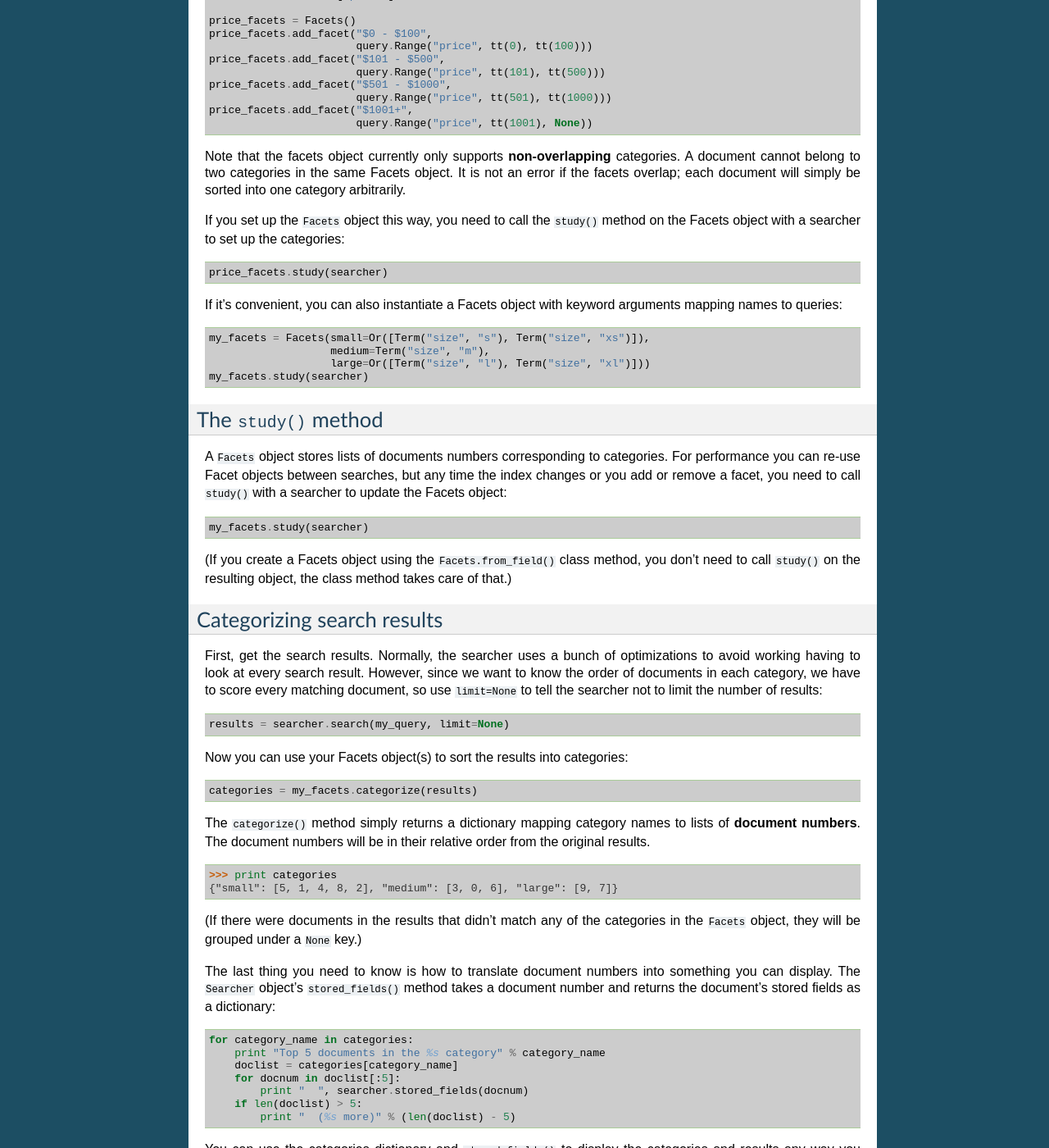
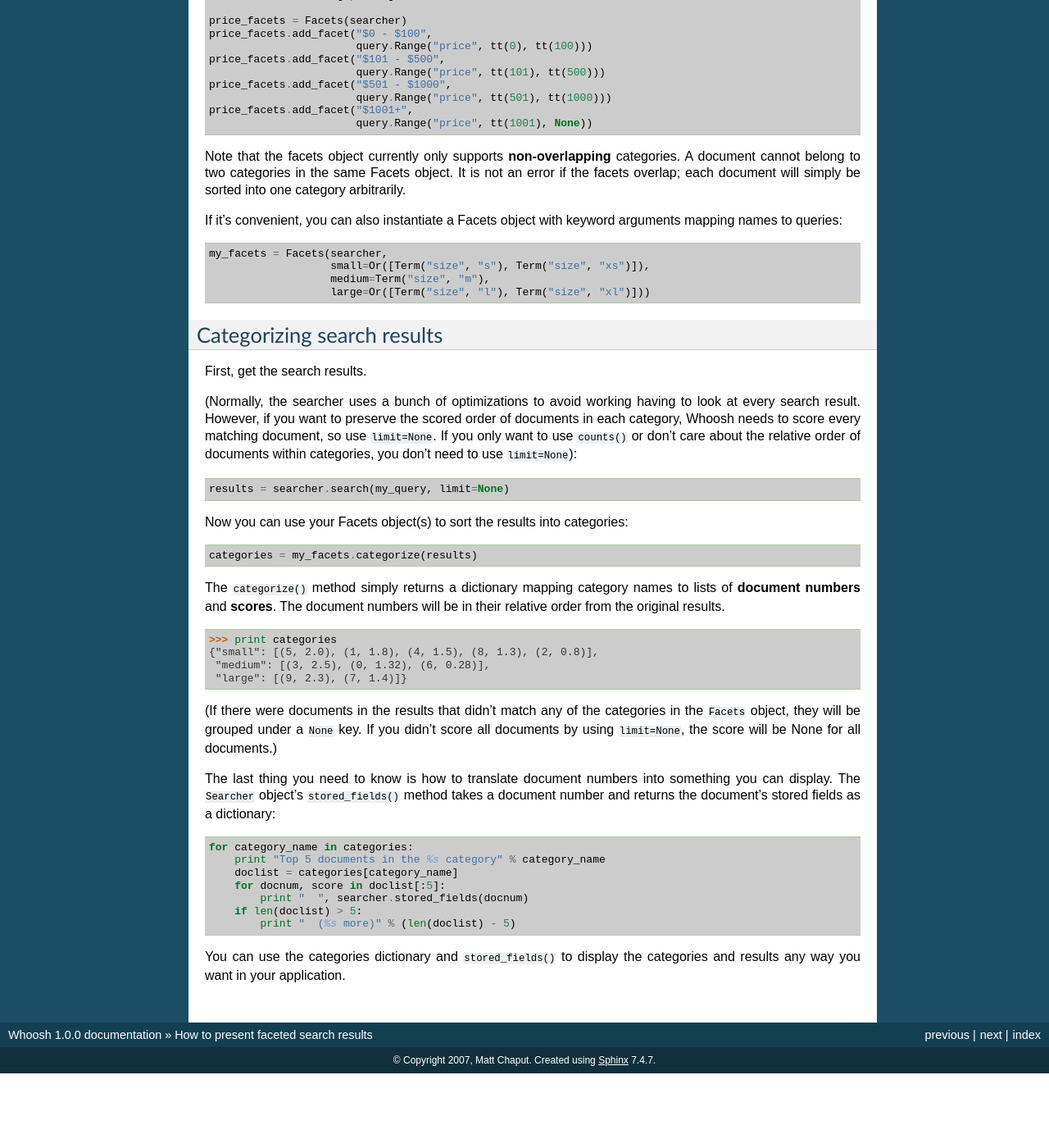
Before and after one commit to dex4er/whoosh, a Sphinx documentation site: the page built from docs/source/facets.rst, in a window 1280 px wide and 1400 px high, scrolled down 1135 px. Shown: the whole window at 82% size. Built offline with Sphinx 7.4.7, drawn with Linux system fonts in a browser that asks for light colours; after the commit the page ends 2444 px from its top, so only the background shows below that.

Commit message:
Changed interface of Facets object to take the Searcher at instantiation.

```diff
--- a/docs/source/facets.rst
+++ b/docs/source/facets.rst
@@ -84,43 +84,26 @@ categories. A document cannot belong to two categories in the same Facets
 object. It is not an error if the facets overlap; each document will simply be
 sorted into one category arbitrarily.
 
-If you set up the ``Facets`` object this way, you need to call the ``study()``
-method on the Facets object with a searcher to set up the categories::
-
-    price_facets.study(searcher)
-
 If it's convenient, you can also instantiate a Facets object with keyword
 arguments mapping names to queries::
 
-    my_facets = Facets(small=Or([Term("size", "s"), Term("size", "xs")]),
+    my_facets = Facets(searcher,
+                       small=Or([Term("size", "s"), Term("size", "xs")]),
                        medium=Term("size", "m"),
                        large=Or([Term("size", "l"), Term("size", "xl")]))
-    my_facets.study(searcher)
-
-
-The ``study()`` method
-======================
-
-A ``Facets`` object stores lists of documents numbers corresponding to
-categories. For performance you can re-use Facet objects between searches, but
-any time the index changes or you add or remove a facet, you need to call
-``study()`` with a searcher to update the Facets object::
-
-    my_facets.study(searcher)
-
-(If you create a Facets object using the ``Facets.from_field()`` class
-method, you don't need to call ``study()`` on the resulting object, the
-class method takes care of that.)
 
 
 Categorizing search results
 ===========================
 
-First, get the search results. Normally, the searcher uses a bunch of
-optimizations to avoid working having to look at every search result. However,
-since we want to know the order of documents in each category, we have to
-score every matching document, so use ``limit=None`` to tell the searcher not
-to limit the number of results::
+First, get the search results.
+
+(Normally, the searcher uses a bunch of optimizations to avoid working having
+to look at every search result. However, if you want to preserve the scored
+order of documents in each category, Whoosh needs to score every matching
+document, so use ``limit=None``. If you only want to use ``counts()`` or don't
+care about the relative order of documents within categories, you don't need
+to use ``limit=None``)::
 
     results = searcher.search(my_query, limit=None)
 
@@ -129,14 +112,18 @@ Now you can use your Facets object(s) to sort the results into categories::
     categories = my_facets.categorize(results)
 
 The ``categorize()`` method simply returns a dictionary mapping category names to
-lists of **document numbers**. The document numbers will be in their relative order
-from the original results.
+lists of **document numbers** and **scores**. The document numbers will be in
+their relative order from the original results.
 
 >>> print categories
-{"small": [5, 1, 4, 8, 2], "medium": [3, 0, 6], "large": [9, 7]}
+{"small": [(5, 2.0), (1, 1.8), (4, 1.5), (8, 1.3), (2, 0.8)],
+ "medium": [(3, 2.5), (0, 1.32), (6, 0.28)],
+ "large": [(9, 2.3), (7, 1.4)]}
 
 (If there were documents in the results that didn't match any of the categories
-in the ``Facets`` object, they will be grouped under a ``None`` key.)
+in the ``Facets`` object, they will be grouped under a ``None`` key. If you
+didn't score all documents by using ``limit=None``, the score will be None for
+all documents.)
 
 The last thing you need to know is how to translate document numbers into
 something you can display. The ``Searcher`` object's ``stored_fields()``
@@ -146,7 +133,7 @@ dictionary::
     for category_name in categories:
         print "Top 5 documents in the %s category" % category_name
         doclist = categories[category_name]
-        for docnum in doclist[:5]:
+        for docnum, score in doclist[:5]:
             print "  ", searcher.stored_fields(docnum)
         if len(doclist) > 5:
             print "  (%s more)" % (len(doclist) - 5)
```
Also changed, not shown: other parts of docs/source/facets.rst (+1 -1 lines), 1 other file.
